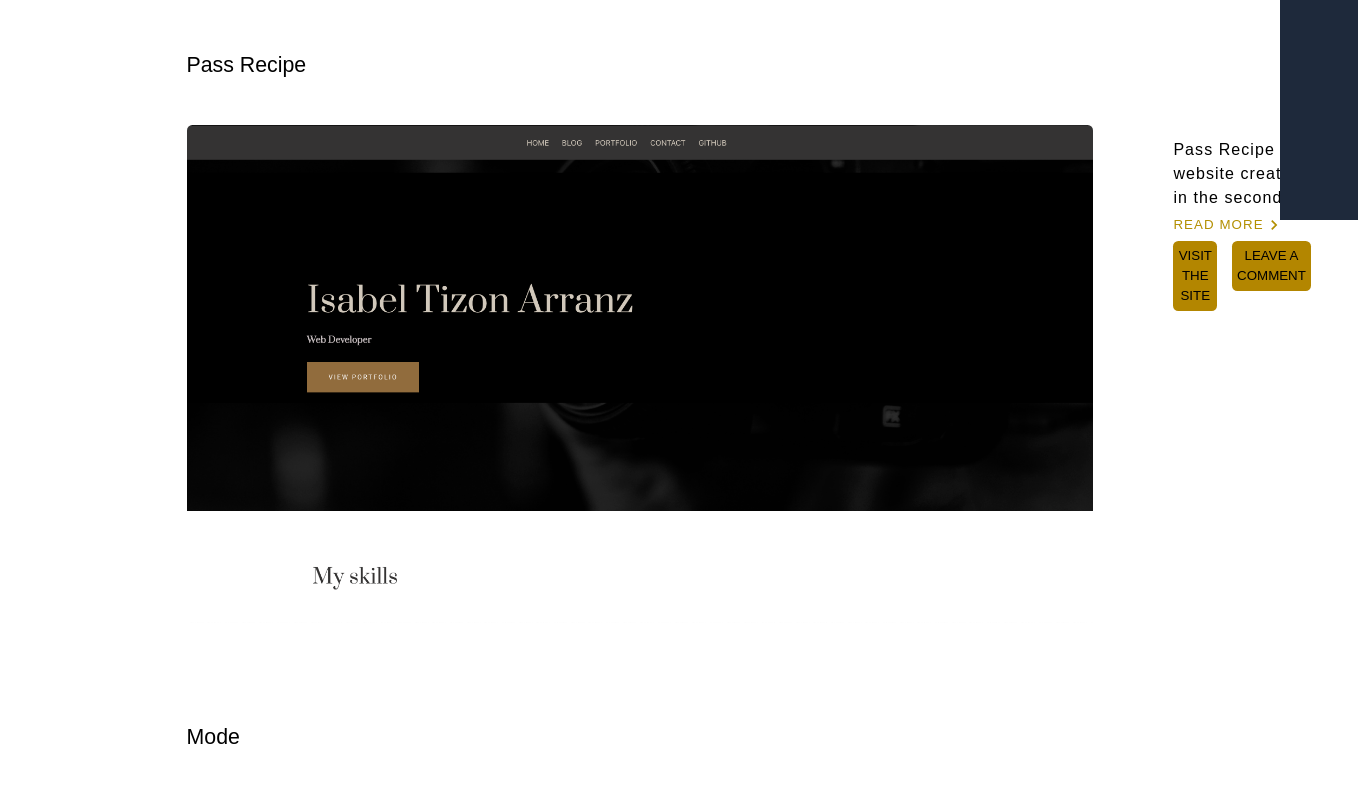
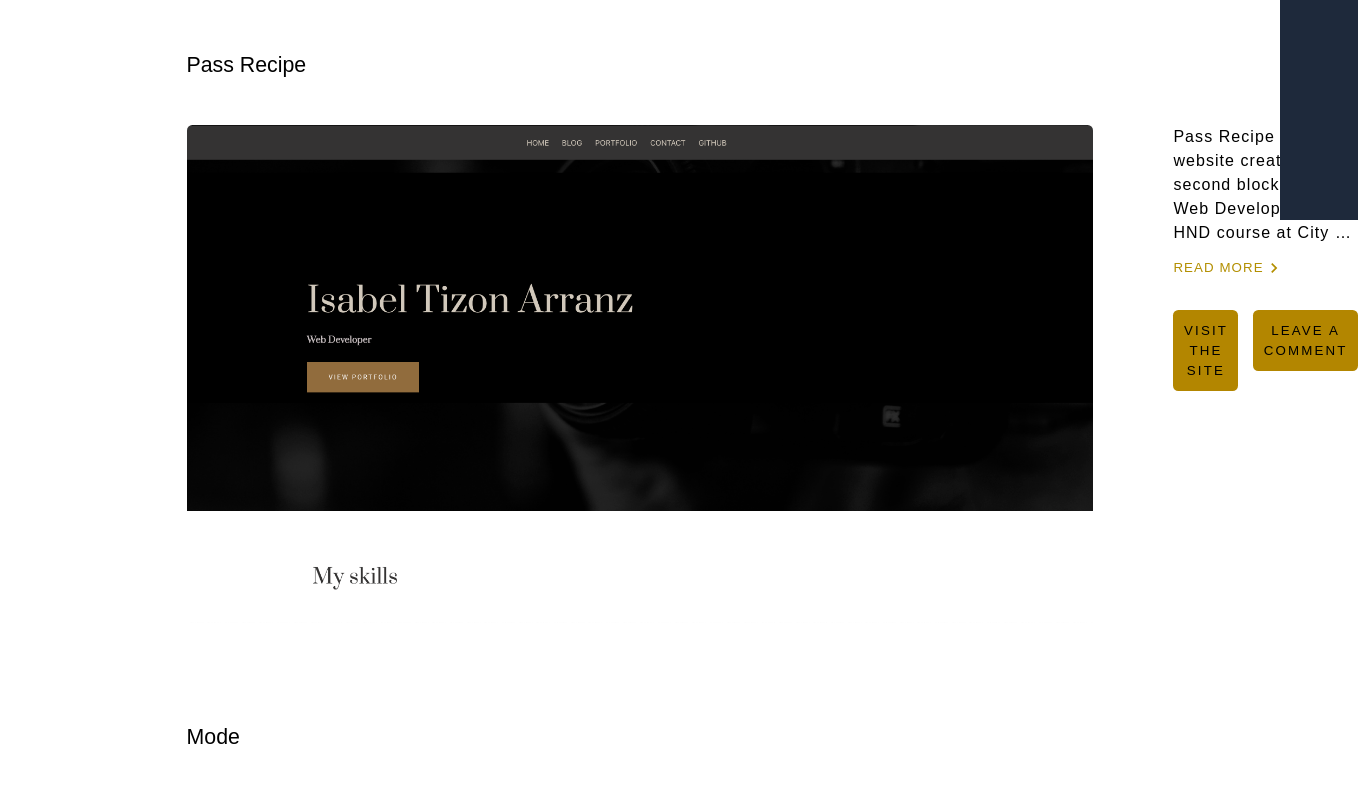
Before and after one commit to IsabelTizon/react-portfolio, a Next.js app: page /projects in a window 1280 px wide. Shown: the part 660-1454 px from the top of the page, 1358 px wide, since content can reach past the window. Built offline with nearby package versions, Linux system fonts and the light colour scheme.

Commit message:
css projects page

```diff
--- a/src/app/globals.css
+++ b/src/app/globals.css
@@ -71,7 +71,8 @@ p {
 		font-size: 3rem;
 	}
 	button.mustard {
-		padding: 1rem;
+		padding: 2rem;
+		letter-spacing: 0.4rem;
 	}
 }
 /* landscape */
--- a/src/app/projects/page.js
+++ b/src/app/projects/page.js
@@ -44,13 +44,13 @@ export default function projects() {
 						<div className="flex flex-row">
 							<Image
 								className="h-auto w-full object-containd rounded-t-2xl mb-10"
-								width={300}
+								width={500}
 								height={300}
 								src={projectsItem.pic}
 								alt="project picture"
 							/>
-							<div className="p-10 md:pl-[6rem] lg:pl-[15rem] xl:pl-[15rem] 2xl:pl-[25rem]">
-								<p className="text-[3rem] line-clamp-3">
+							<div className="md:pl-[6rem] lg:pl-[15rem] xl:pl-[15rem] 2xl:pl-[25rem]">
+								<p className="text-[3rem] line-clamp-5 mb-[2.5rem]">
 									{projectsItem.description}
 								</p>
 								<Link
@@ -58,7 +58,7 @@ export default function projects() {
 									href={`/projects/${projectsItem.id}`}
 								>
 									<div className="flex flex-row">
-										<p className="text-[#b38f00] uppercase text-[2.5rem]">
+										<p className="text-[#b38f00] uppercase text-[2.5rem] mb-[6rem]">
 											read more
 										</p>
 										<MdOutlineKeyboardArrowRight
@@ -70,7 +70,7 @@ export default function projects() {
 								</Link>
 								<div className="flex flex-row">
 									<Link href="/contact">
-										<button className="text-black uppercase mustard p-3 rounded-md mr-11">
+										<button className="text-black uppercase mustard rounded-md mr-11">
 											visit the site
 										</button>
 									</Link>
@@ -78,7 +78,7 @@ export default function projects() {
 									<Link
 										href={`/projects/${projectsItem.id}`}
 									>
-										<button className="text-black uppercase mustard p-3 rounded-md">
+										<button className="text-black uppercase mustard p-4 rounded-md">
 											leave a comment
 										</button>
 									</Link>
```
